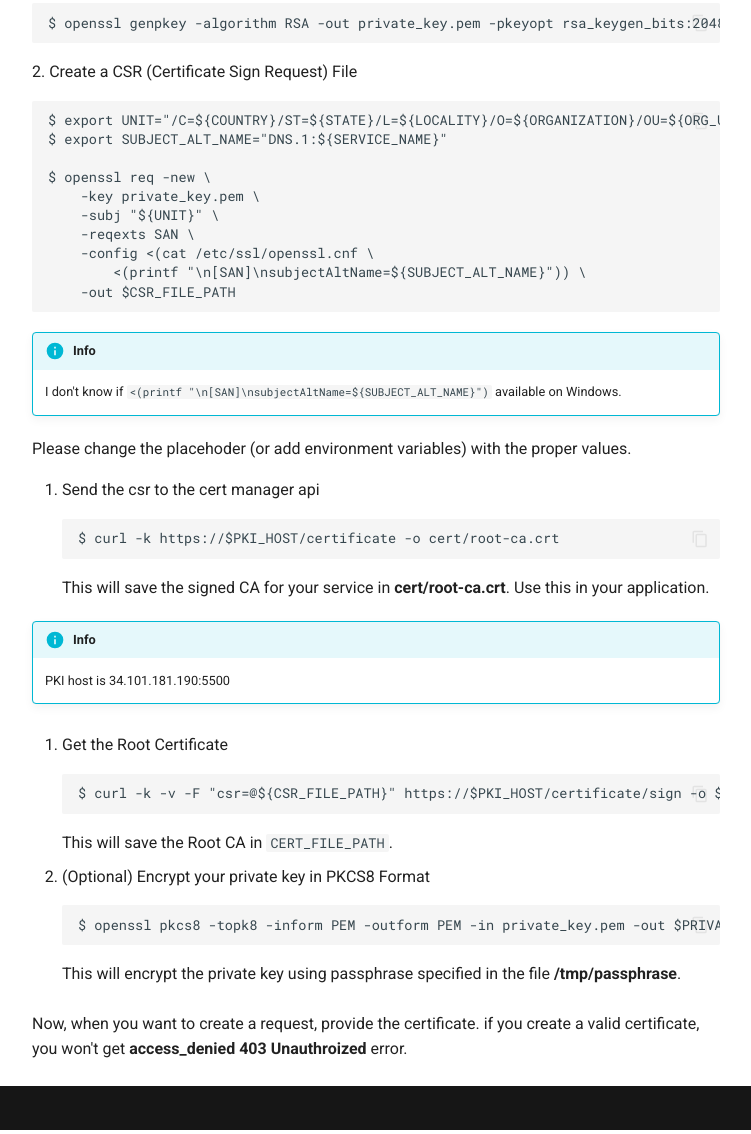
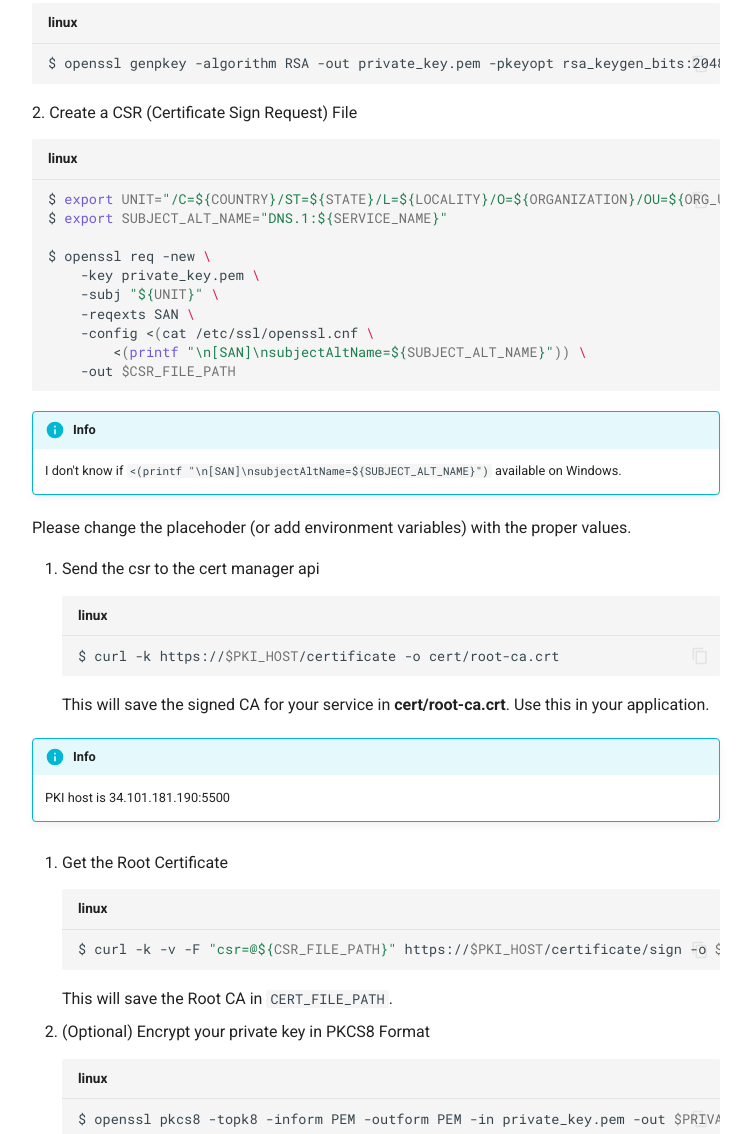
Before and after one commit to Cloud-Gaming-TA/api-docs, a plain HTML site: page v1/architecture/index.html in a window 1280 px wide. Shown: the part 4100-5234 px from the top of the page, without its empty margins (264-1015 px from the left). Drawn offline with Linux system fonts and the light colour scheme.

Commit message:
Deployed 8e409db with MkDocs version: 1.5.3

```diff
--- a/v1/architecture/index.html
+++ b/v1/architecture/index.html
@@ -689,19 +689,19 @@
 </div>
 <p>In order for your application to have a valid certificate, create a certificate sign request (csr) file, and send that request to the PKI API (Certificate - Manager). Then add the CA of the certificate manager to the trusted certificate, either on OS level or application level. Below is an example on how to do it on Linux (openssl and curl required):
 1. Create a RSA private key (2048 bit)
-<div class="language-text highlight"><pre><span></span><code><span id="__span-0-1"><a id="__codelineno-0-1" name="__codelineno-0-1" href="#__codelineno-0-1"></a>$ openssl genpkey -algorithm RSA -out private_key.pem -pkeyopt rsa_keygen_bits:2048
+<div class="language-shell highlight"><span class="filename">linux</span><pre><span></span><code><span id="__span-0-1"><a id="__codelineno-0-1" name="__codelineno-0-1" href="#__codelineno-0-1"></a>$<span class="w"> </span>openssl<span class="w"> </span>genpkey<span class="w"> </span>-algorithm<span class="w"> </span>RSA<span class="w"> </span>-out<span class="w"> </span>private_key.pem<span class="w"> </span>-pkeyopt<span class="w"> </span>rsa_keygen_bits:2048
 </span></code></pre></div>
 2. Create a CSR (Certificate Sign Request) File
-<div class="language-text highlight"><pre><span></span><code><span id="__span-1-1"><a id="__codelineno-1-1" name="__codelineno-1-1" href="#__codelineno-1-1"></a>$ export UNIT=&quot;/C=${COUNTRY}/ST=${STATE}/L=${LOCALITY}/O=${ORGANIZATION}/OU=${ORG_UNIT}/CN=${COMMON_NAME}&quot;
-</span><span id="__span-1-2"><a id="__codelineno-1-2" name="__codelineno-1-2" href="#__codelineno-1-2"></a>$ export SUBJECT_ALT_NAME=&quot;DNS.1:${SERVICE_NAME}&quot;
+<div class="language-shell highlight"><span class="filename">linux</span><pre><span></span><code><span id="__span-1-1"><a id="__codelineno-1-1" name="__codelineno-1-1" href="#__codelineno-1-1"></a>$<span class="w"> </span><span class="nb">export</span><span class="w"> </span><span class="nv">UNIT</span><span class="o">=</span><span class="s2">&quot;/C=</span><span class="si">${</span><span class="nv">COUNTRY</span><span class="si">}</span><span class="s2">/ST=</span><span class="si">${</span><span class="nv">STATE</span><span class="si">}</span><span class="s2">/L=</span><span class="si">${</span><span class="nv">LOCALITY</span><span class="si">}</span><span class="s2">/O=</span><span class="si">${</span><span class="nv">ORGANIZATION</span><span class="si">}</span><span class="s2">/OU=</span><span class="si">${</span><span class="nv">ORG_UNIT</span><span class="si">}</span><span class="s2">/CN=</span><span class="si">${</span><span class="nv">COMMON_NAME</span><span class="si">}</span><span class="s2">&quot;</span>
+</span><span id="__span-1-2"><a id="__codelineno-1-2" name="__codelineno-1-2" href="#__codelineno-1-2"></a>$<span class="w"> </span><span class="nb">export</span><span class="w"> </span><span class="nv">SUBJECT_ALT_NAME</span><span class="o">=</span><span class="s2">&quot;DNS.1:</span><span class="si">${</span><span class="nv">SERVICE_NAME</span><span class="si">}</span><span class="s2">&quot;</span>
 </span><span id="__span-1-3"><a id="__codelineno-1-3" name="__codelineno-1-3" href="#__codelineno-1-3"></a>
-</span><span id="__span-1-4"><a id="__codelineno-1-4" name="__codelineno-1-4" href="#__codelineno-1-4"></a>$ openssl req -new \
-</span><span id="__span-1-5"><a id="__codelineno-1-5" name="__codelineno-1-5" href="#__codelineno-1-5"></a>    -key private_key.pem \
-</span><span id="__span-1-6"><a id="__codelineno-1-6" name="__codelineno-1-6" href="#__codelineno-1-6"></a>    -subj &quot;${UNIT}&quot; \
-</span><span id="__span-1-7"><a id="__codelineno-1-7" name="__codelineno-1-7" href="#__codelineno-1-7"></a>    -reqexts SAN \
-</span><span id="__span-1-8"><a id="__codelineno-1-8" name="__codelineno-1-8" href="#__codelineno-1-8"></a>    -config &lt;(cat /etc/ssl/openssl.cnf \
-</span><span id="__span-1-9"><a id="__codelineno-1-9" name="__codelineno-1-9" href="#__codelineno-1-9"></a>        &lt;(printf &quot;\n[SAN]\nsubjectAltName=${SUBJECT_ALT_NAME}&quot;)) \
-</span><span id="__span-1-10"><a id="__codelineno-1-10" name="__codelineno-1-10" href="#__codelineno-1-10"></a>    -out $CSR_FILE_PATH
+</span><span id="__span-1-4"><a id="__codelineno-1-4" name="__codelineno-1-4" href="#__codelineno-1-4"></a>$<span class="w"> </span>openssl<span class="w"> </span>req<span class="w"> </span>-new<span class="w"> </span><span class="se">\</span>
+</span><span id="__span-1-5"><a id="__codelineno-1-5" name="__codelineno-1-5" href="#__codelineno-1-5"></a><span class="w">    </span>-key<span class="w"> </span>private_key.pem<span class="w"> </span><span class="se">\</span>
+</span><span id="__span-1-6"><a id="__codelineno-1-6" name="__codelineno-1-6" href="#__codelineno-1-6"></a><span class="w">    </span>-subj<span class="w"> </span><span class="s2">&quot;</span><span class="si">${</span><span class="nv">UNIT</span><span class="si">}</span><span class="s2">&quot;</span><span class="w"> </span><span class="se">\</span>
+</span><span id="__span-1-7"><a id="__codelineno-1-7" name="__codelineno-1-7" href="#__codelineno-1-7"></a><span class="w">    </span>-reqexts<span class="w"> </span>SAN<span class="w"> </span><span class="se">\</span>
+</span><span id="__span-1-8"><a id="__codelineno-1-8" name="__codelineno-1-8" href="#__codelineno-1-8"></a><span class="w">    </span>-config<span class="w"> </span>&lt;<span class="o">(</span>cat<span class="w"> </span>/etc/ssl/openssl.cnf<span class="w"> </span><span class="se">\</span>
+</span><span id="__span-1-9"><a id="__codelineno-1-9" name="__codelineno-1-9" href="#__codelineno-1-9"></a><span class="w">        </span>&lt;<span class="o">(</span><span class="nb">printf</span><span class="w"> </span><span class="s2">&quot;\n[SAN]\nsubjectAltName=</span><span class="si">${</span><span class="nv">SUBJECT_ALT_NAME</span><span class="si">}</span><span class="s2">&quot;</span><span class="o">))</span><span class="w"> </span><span class="se">\</span>
+</span><span id="__span-1-10"><a id="__codelineno-1-10" name="__codelineno-1-10" href="#__codelineno-1-10"></a><span class="w">    </span>-out<span class="w"> </span><span class="nv">$CSR_FILE_PATH</span>
 </span></code></pre></div></p>
 <div class="admonition info">
 <p class="admonition-title">Info</p>
@@ -710,7 +710,7 @@
 <p>Please change the placehoder (or add environment variables) with the proper values. </p>
 <ol>
 <li>Send the csr to the cert manager api
-<div class="language-text highlight"><pre><span></span><code><span id="__span-2-1"><a id="__codelineno-2-1" name="__codelineno-2-1" href="#__codelineno-2-1"></a>$ curl -k https://$PKI_HOST/certificate -o cert/root-ca.crt
+<div class="language-shell highlight"><span class="filename">linux</span><pre><span></span><code><span id="__span-2-1"><a id="__codelineno-2-1" name="__codelineno-2-1" href="#__codelineno-2-1"></a>$<span class="w"> </span>curl<span class="w"> </span>-k<span class="w"> </span>https://<span class="nv">$PKI_HOST</span>/certificate<span class="w"> </span>-o<span class="w"> </span>cert/root-ca.crt
 </span></code></pre></div>
 This will save the signed CA for your service in <strong>cert/root-ca.crt</strong>. Use this in your application. </li>
 </ol>
@@ -721,13 +721,13 @@ This will save the signed CA for your service in <strong>cert/root-ca.crt</stron
 <ol>
 <li>
 <p>Get the Root Certificate
-<div class="language-text highlight"><pre><span></span><code><span id="__span-3-1"><a id="__codelineno-3-1" name="__codelineno-3-1" href="#__codelineno-3-1"></a>$ curl -k -v -F &quot;csr=@${CSR_FILE_PATH}&quot; https://$PKI_HOST/certificate/sign -o $CERT_FILE_PATH
+<div class="language-shell highlight"><span class="filename">linux</span><pre><span></span><code><span id="__span-3-1"><a id="__codelineno-3-1" name="__codelineno-3-1" href="#__codelineno-3-1"></a>$<span class="w"> </span>curl<span class="w"> </span>-k<span class="w"> </span>-v<span class="w"> </span>-F<span class="w"> </span><span class="s2">&quot;csr=@</span><span class="si">${</span><span class="nv">CSR_FILE_PATH</span><span class="si">}</span><span class="s2">&quot;</span><span class="w"> </span>https://<span class="nv">$PKI_HOST</span>/certificate/sign<span class="w"> </span>-o<span class="w"> </span><span class="nv">$CERT_FILE_PATH</span>
 </span></code></pre></div>
 This will save the Root CA in <code>CERT_FILE_PATH</code>.  </p>
 </li>
 <li>
 <p>(Optional) Encrypt your private key in PKCS8 Format
-<div class="language-text highlight"><pre><span></span><code><span id="__span-4-1"><a id="__codelineno-4-1" name="__codelineno-4-1" href="#__codelineno-4-1"></a>$ openssl pkcs8 -topk8 -inform PEM -outform PEM -in private_key.pem -out $PRIVATE_KEY_PATH -passout file:/tmp/passphrase
+<div class="language-shell highlight"><span class="filename">linux</span><pre><span></span><code><span id="__span-4-1"><a id="__codelineno-4-1" name="__codelineno-4-1" href="#__codelineno-4-1"></a>$<span class="w"> </span>openssl<span class="w"> </span>pkcs8<span class="w"> </span>-topk8<span class="w"> </span>-inform<span class="w"> </span>PEM<span class="w"> </span>-outform<span class="w"> </span>PEM<span class="w"> </span>-in<span class="w"> </span>private_key.pem<span class="w"> </span>-out<span class="w"> </span><span class="nv">$PRIVATE_KEY_PATH</span><span class="w"> </span>-passout<span class="w"> </span>file:/tmp/passphrase
 </span></code></pre></div>
 This will encrypt the private key using passphrase specified in the file <strong>/tmp/passphrase</strong>. </p>
 </li>
@@ -779,7 +779,7 @@ This will encrypt the private key using passphrase specified in the file <strong
     </div>
 
 
-    <script id="__config" type="application/json">{"base": "../..", "features": ["content.code.copy", "content.code.select"], "search": "../../assets/javascripts/workers/search.b8dbb3d2.min.js", "translations": {"clipboard.copied": "Copied to clipboard", "clipboard.copy": "Copy to clipboard", "search.result.more.one": "1 more on this page", "search.result.more.other": "# more on this page", "search.result.none": "No matching documents", "search.result.one": "1 matching document", "search.result.other": "# matching documents", "search.result.placeholder": "Type to start searching", "search.result.term.missing": "Missing", "select.version": "Select version"}}</script>
+    <script id="__config" type="application/json">{"base": "../..", "features": ["content.code.copy", "content.code.select", "content.code.annotate"], "search": "../../assets/javascripts/workers/search.b8dbb3d2.min.js", "translations": {"clipboard.copied": "Copied to clipboard", "clipboard.copy": "Copy to clipboard", "search.result.more.one": "1 more on this page", "search.result.more.other": "# more on this page", "search.result.none": "No matching documents", "search.result.one": "1 matching document", "search.result.other": "# matching documents", "search.result.placeholder": "Type to start searching", "search.result.term.missing": "Missing", "select.version": "Select version"}}</script>
 
 
       <script src="../../assets/javascripts/bundle.bd41221c.min.js"></script>
```
Also changed, not shown: 404.html (+1 -1 lines), index.html (+1 -1 lines), search/search_index.json (+1 -1 lines), v1/endpoint/index.html (+1 -1 lines), v1/installation/index.html (+1 -1 lines), v1/milestones/index.html (+1 -1 lines), 1 other file.
